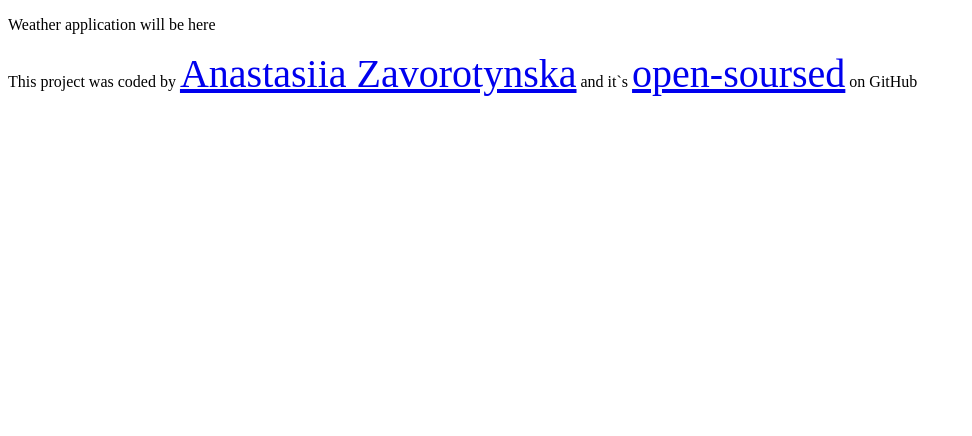
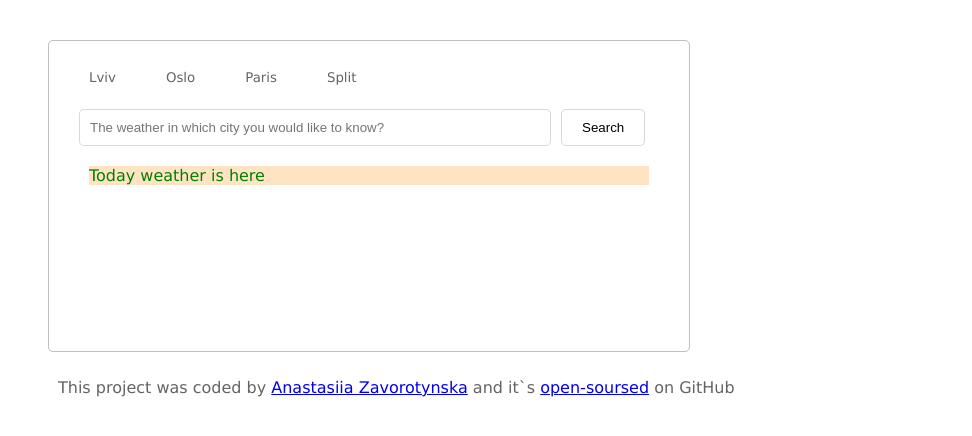
Before and after one commit to tinazavr/weather-react, a React (Create React App) app: page / in a window 1280 px wide. Shown: the top 436 px of the page, without its empty margins (0-972 px from the left). Built offline with nearby package versions, Linux system fonts and the light colour scheme.

Commit message:
Add markup and styles to form

```diff
--- a/src/App.css
+++ b/src/App.css
@@ -1,3 +1,6 @@
 .App{
-
+      margin-left: 40px;
+color: rgb(100, 100, 100);
+font-family:Verdana, Geneva, Tahoma, sans-serif;
+font-weight:normal;
 }
--- a/src/App.js
+++ b/src/App.js
@@ -1,13 +1,13 @@
 // import logo from "./logo.svg";
-import Header from "./Header";
+import Main from "./Main";
+import Footer from "./Footer";
 
-import Footer from "./Footer";
 import "./App.css";
 
 function App() {
   return (
     <div className="App">
-      <Header />
+      <Main />
       <Footer />
     </div>
   );
--- a/src/Footer.css
+++ b/src/Footer.css
@@ -1,6 +1,7 @@
 .Footer p{
     font-family: 24px;
+    text-decoration: none;
+padding: 10px;}
+.Footer p a:hover{
+    color:blueviolet;
 }
-.Footer p a{
-    font-size: 40px;
-}
--- a/src/Header.js
+++ /dev/null
@@ -1,9 +0,0 @@
-import React from 'react';
-
-export default function Header(){
-   return( <header className="Header">
-      <p>
-        Weather application will be here
-      </p>
-    </header>)
-}
--- /dev/null
+++ b/src/Main.css
@@ -0,0 +1,26 @@
+.Main {
+  border: 1px solid rgba(128, 128, 128, 0.5);
+  border-radius: 5px;
+  padding: 5px 20px 5px;
+  margin-top: 40px;
+  width: 600px;
+  height: 300px;
+}
+.Main nav ul {
+  display: flex;
+  flex-direction: row;
+  padding-left: 0;
+}
+.Main nav ul li {
+  list-style-type: none;
+  padding: 8px 20px;
+  margin-right: 10px;
+  font-size: smaller;
+}
+
+.Main nav ul li:hover {
+  border-top: 0.5px solid rgba(128, 128, 128, 0.3);
+  border-bottom: 0.5px solid rgba(128, 128, 128, 0.3);
+  border-radius: 5px;
+  transition: all 200ms ease-in-out;
+}
--- /dev/null
+++ b/src/Main.js
@@ -0,0 +1,24 @@
+import React from "react";
+import SearchCity from "./SearchCity";
+import TodayWeather from "./TodayWeather";
+
+import "./Main.css";
+
+
+
+export default function Main() {
+  return (
+    <main className="Main">
+      <nav>
+        <ul>
+          <li>Lviv</li>
+          <li>Oslo</li>
+          <li>Paris</li>
+          <li>Split</li>
+        </ul>
+      </nav>
+      <SearchCity />
+      <TodayWeather />
+    </main>
+  );
+}
--- /dev/null
+++ b/src/SearchCity.css
@@ -0,0 +1,27 @@
+.SearchCity {
+  margin-left: 10px;
+  font-weight: 300;
+}
+
+.SearchCity input[type="search"] {
+padding-left: 10px;
+padding-top: 10px;
+padding-bottom: 10px;
+border-radius: 5px;
+  width: 80%;
+    border: 0.5px solid rgba(128, 128, 128, 0.3);
+
+}
+.SearchCity button {
+  border: 0.5px solid rgba(128, 128, 128, 0.3);
+  padding: 10px 20px;
+  margin-left: 10px;
+  border-radius: 5px;
+  background-color: white;
+}
+.SearchCity button:hover {
+  border-top: 0.5px solid rgba(128, 128, 128, 0.8);
+  border-bottom: 0.5px solid rgba(128, 128, 128, 0.8);
+  transition: all 200ms ease-in-out;
+  background-color: rgba(249, 254, 255, 0.5);
+}
--- /dev/null
+++ b/src/SearchCity.js
@@ -0,0 +1,20 @@
+import React from "react";
+import "./SearchCity.css";
+
+export default function SearchCity() {
+  return (
+    <form className="SearchCity">
+      <input
+        type="search"
+        autocomblete="off"
+        placeholder="The weather in which city you would like to know?"
+      />
+      <button
+        type="submit"
+        value="search"
+      >
+        Search
+      </button>
+    </form>
+  );
+}
--- /dev/null
+++ b/src/TodayWeather.css
@@ -0,0 +1,5 @@
+.TodayWeather {
+  color: green;
+  background-color: bisque;
+  margin: 20px;
+}
--- /dev/null
+++ b/src/TodayWeather.js
@@ -0,0 +1,6 @@
+import React from "react";
+import "./TodayWeather.css";
+
+export default function TodayWeather() {
+  return <div className="TodayWeather">Today weather is here</div>;
+}
```
Also changed, not shown: src/Header.css (deleted).
